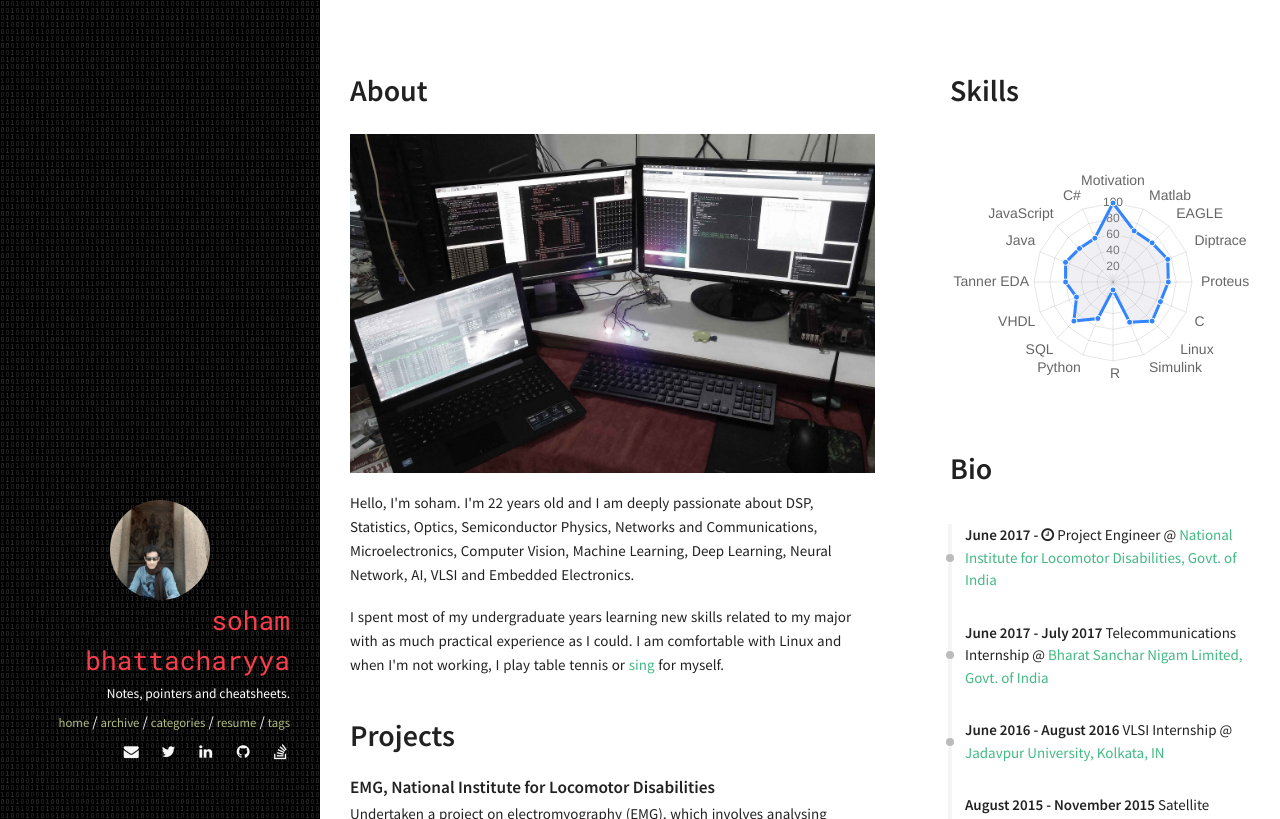
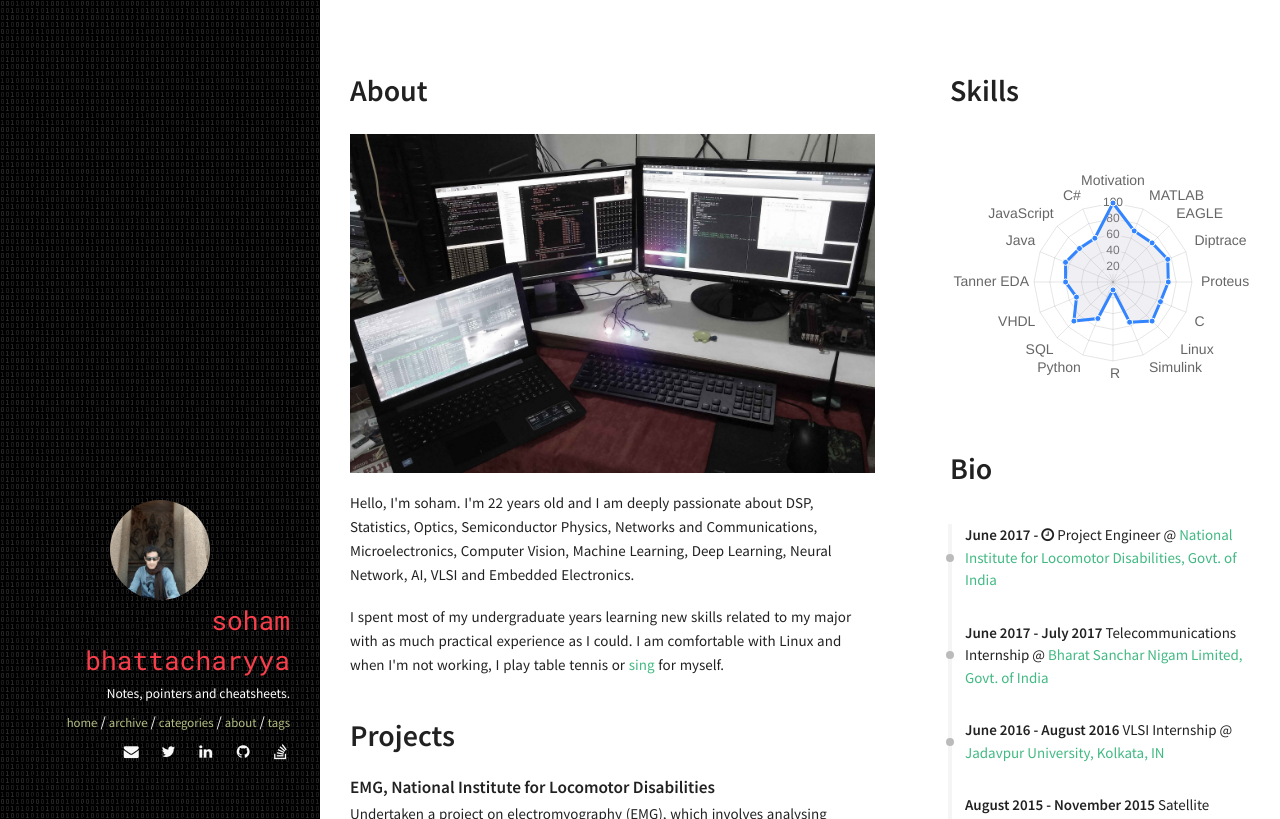
Before and after one commit to sohambhattacharyya/sohambhattacharyya.github.io, a Jekyll site: the page built from resume.html, in a window 1280 px wide. Shown: the top 819 px of the page. Built offline with Jekyll 4.4.1, drawn with Linux system fonts in a browser that asks for light colours; nearby versions of some CDN libraries.

Commit message:
Renamed 'resume' to 'about'.

```diff
--- a/_data/index/skills.yml
+++ b/_data/index/skills.yml
@@ -2,5 +2,5 @@
 
 label: Ability
 id : cs
-aspects: Motivation, Matlab, EAGLE, Diptrace, Proteus, C,  Linux, Simulink, R,  Python, SQL, VHDL, Tanner EDA, Java, JavaScript, C#
+aspects: Motivation, MATLAB, EAGLE, Diptrace, Proteus, C,  Linux, Simulink, R,  Python, SQL, VHDL, Tanner EDA, Java, JavaScript, C#
 percentage: 100,     70,     70,    75,       70,      65, 70,    55,       10, 50,     70,  50,   60,         65,   60,         60
--- a/resume.html
+++ b/resume.html
@@ -1,5 +1,5 @@
 ---
 layout: resume
-title: Resume
-permalink: /resume/
+title: About
+permalink: /about/
 ---
```
